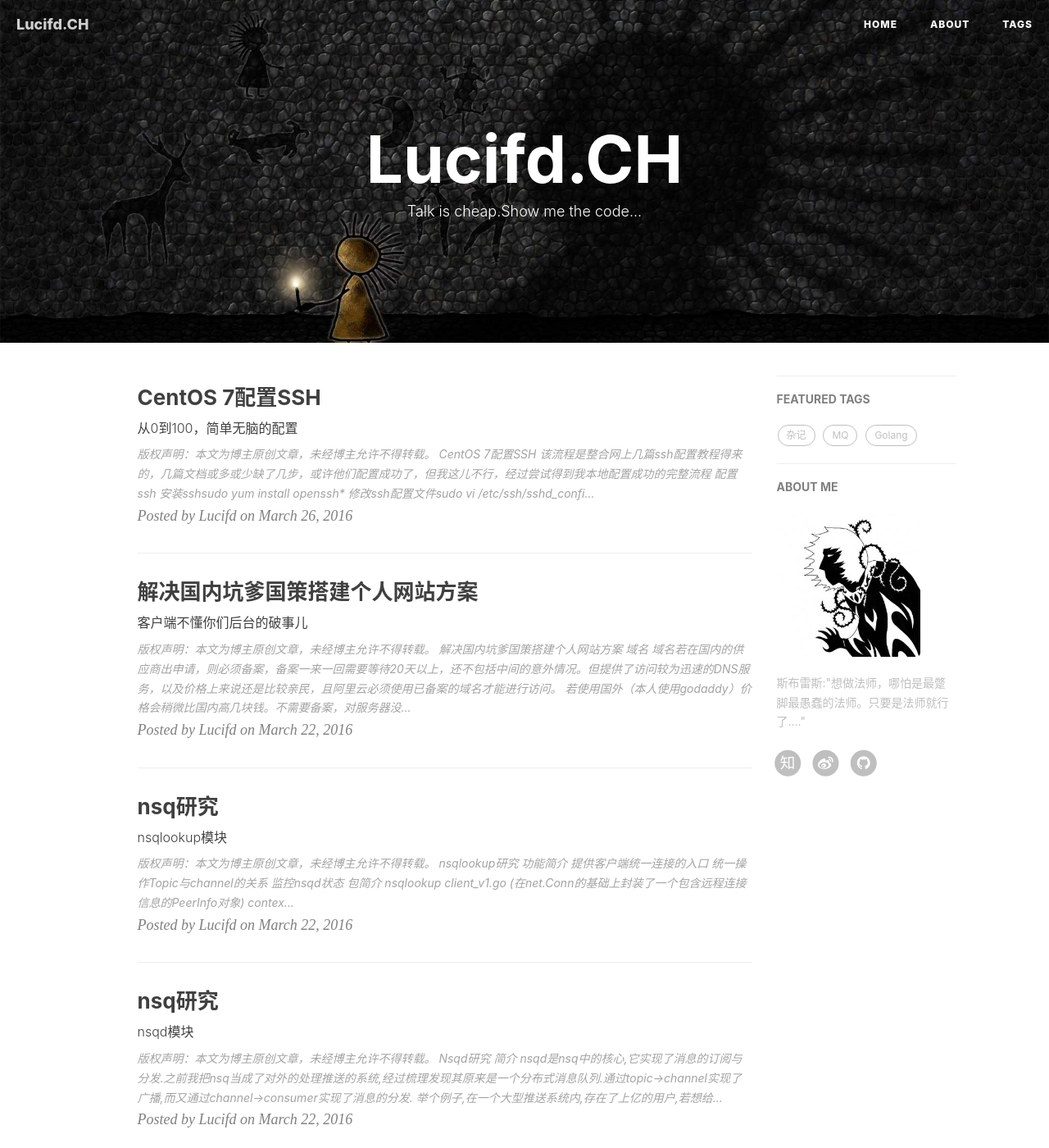
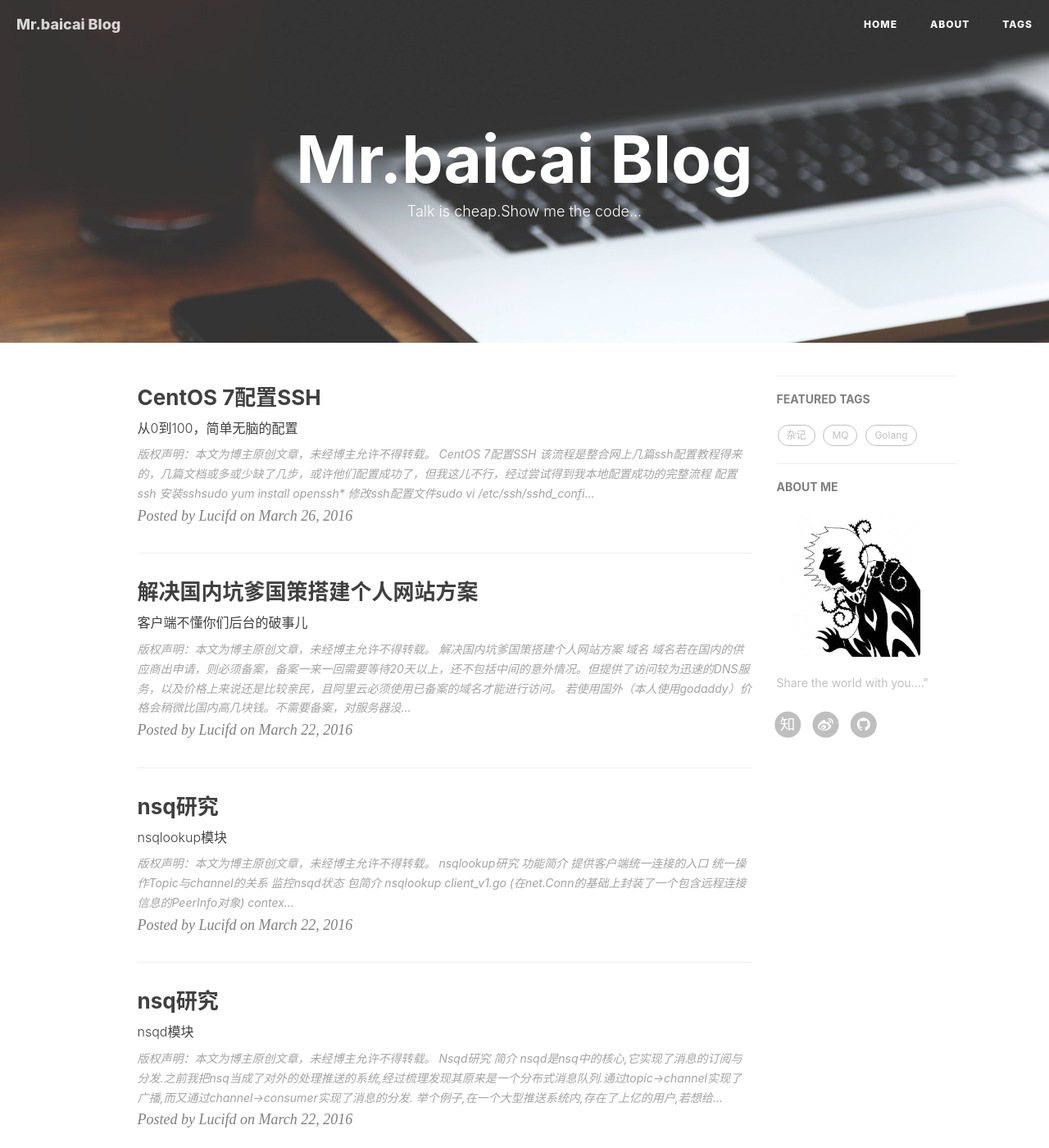
Before and after one commit to dashen19930328/zhangli.github.com, a Jekyll site: the page built from index.html, in a window 1280 px wide and 1400 px high. Shown: the whole window at 82% size. Built offline with Jekyll 4.4.1, drawn with Linux system fonts in a browser that asks for light colours; nearby versions of some CDN libraries; the list of posts is cut into pages by our own code; comment, search, counter and statistics services are not loaded; some of the changed text lies outside the part shown.

Commit message:
Update _config.yml

```diff
--- a/_config.yml
+++ b/_config.yml
@@ -1,11 +1,11 @@
 # Site settings
-title: Lucifd.CH
-SEOTitle: C.H的博客 | Lucifd Blog
-header-img: img/home-bg.jpg
+title: Mr.baicai  Blog
+SEOTitle: Mr.baicai's Blog | Blog
+header-img: img/background.jpg
 email: lucifd@sina.cn
 description: "记录下将要被遗忘的事"
-keyword: "Lucifd, Lucifd.Ch, Lucifd Blog, 博客, 个人网站, 互联网, Android, Golang"
-url: "http://lucifdch.github.io"              # your host, for absolute URL
+keyword: "Mr.baicai, Mr., Blog, 博客, 个人网站, 互联网, Android, Golang"
+url: "http://dashen19930328.github.io"              # your host, for absolute URL
 baseurl: ""                             # for example, '/blog' if your blog hosted on 'host/blog'
 
 
@@ -68,7 +68,7 @@ disqus_username: lucifd
 
 # Sidebar settings
 sidebar: true                           # whether or not using Sidebar.
-sidebar-about-description: "斯布雷斯:\"想做法师，哪怕是最蹩脚最愚蠢的法师。只要是法师就行了....\""
+sidebar-about-description: "Share the world with you....\""
 sidebar-avatar: /img/avatar-lucifd.jpg      # use absolute URL, seeing it's used in both `/` and `/about/`
 
 
```
